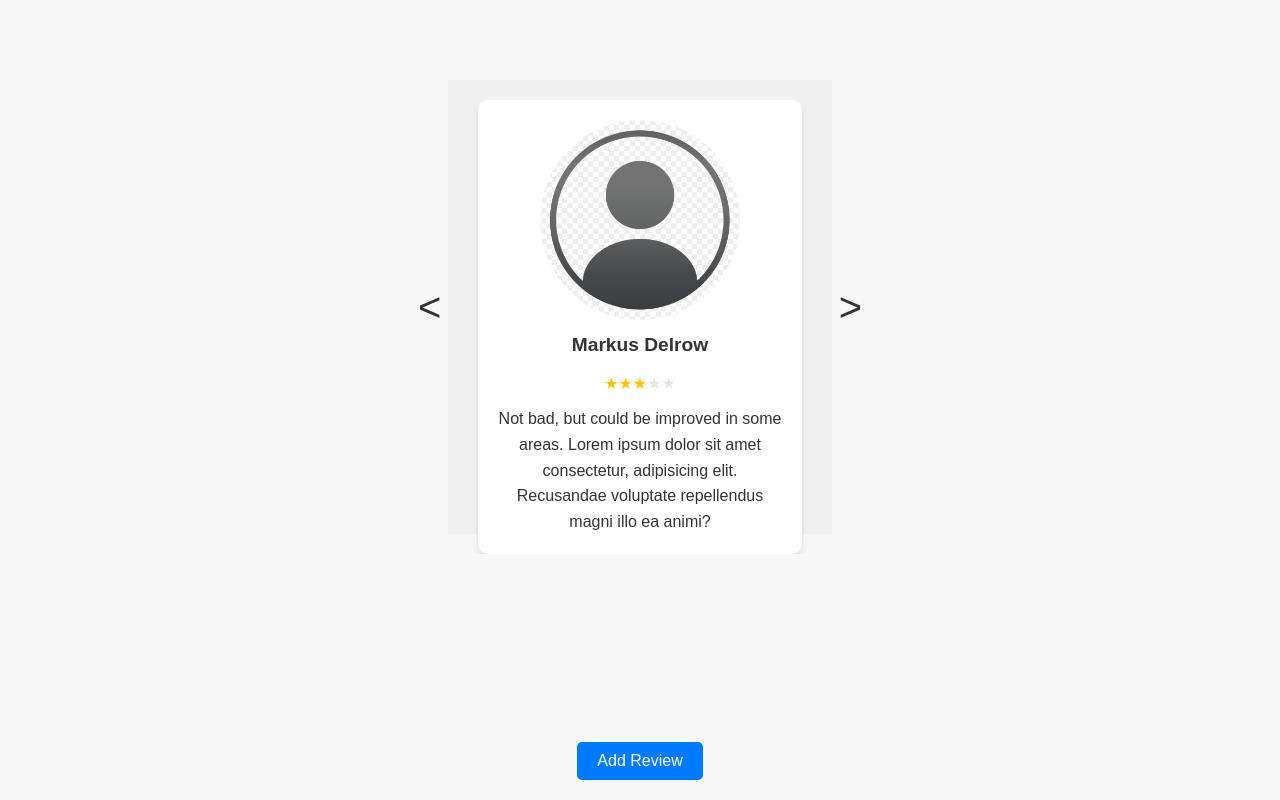
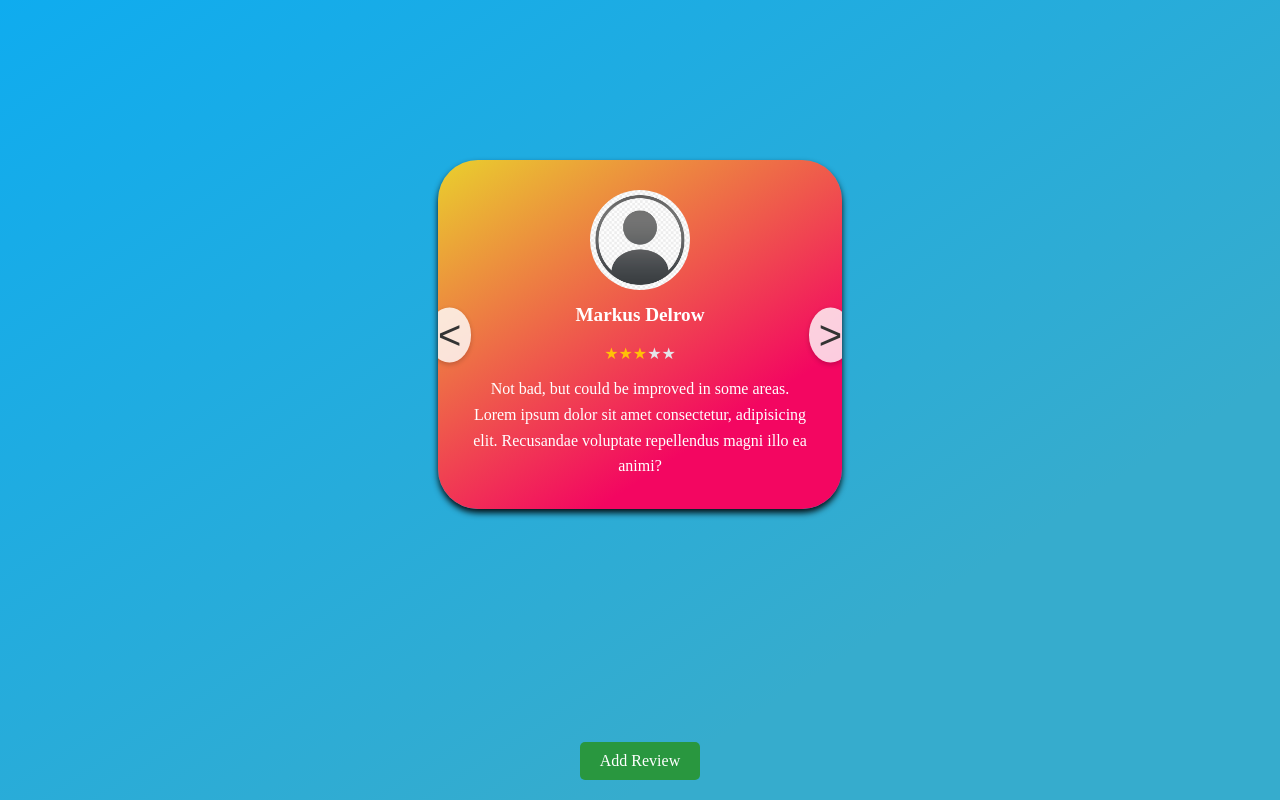
Before and after one commit to MikhailMaidan/testtask, a React (Vite) app in the folder testtask/: page / in a window 1280 px wide. Built offline with nearby package versions, Linux system fonts and the light colour scheme.

Commit message:
some styling

```diff
--- a/testtask/src/components/ReviewSlider.scss
+++ b/testtask/src/components/ReviewSlider.scss
@@ -1,42 +1,49 @@
+body {
+  background: linear-gradient(147deg, #0facef 0%, #36accd 74%);
+}
+
 .review-slider {
   position: absolute;
+  top: 20%;
   width: 30%;
-  max-width: 30%;
-  top: 10%;
-  left: 50%;
-  transform: translateX(-50%);
-  padding: 20px;
-  background-color: #f0f0f0e0;
-  transition: opacity 0.3s ease-in-out;
+  // background-image: linear-gradient(147deg, #e2d163 0%, #fd3838 74%);
+  background-image: linear-gradient(147deg, #e9d02d 0%, #f30661 74%);
+  // background-image: linear-gradient(147deg, #e9d02d 0%, #4516f0 74%);
+  overflow: hidden;
+  padding: 10px;
+  box-sizing: content-box;
+  border-radius: 2.5rem;
+  box-shadow: 0 4px 6px rgba(0, 0, 0, 0.9);
+
 
   &.fade-in {
     opacity: 1;
+    transition: opacity 0.2s ease-in;
   }
 
   &.fade-out {
     opacity: 0;
+    transition: opacity 0.2s ease-out;
   }
 
   .review-content {
     display: flex;
-    justify-content: space-between;
-    flex-wrap: wrap;
-    width: 100%;
-    overflow: hidden;
+    flex-direction: column;
+    align-items: center;
+    position: relative;
+  }
 
   .review-card {
-      flex: 1;
-      margin: 0 10px;
+    display: flex;
+    flex-direction: column;
+    align-items: center;
     padding: 20px;
-      background-color: white;
-      border-radius: 10px;
-      box-shadow: 0 4px 6px rgba(0, 0, 0, 0.1);
     text-align: center;
-      min-width: calc(20% - 20px);
+  }
 
   .profile-picture {
-        width: 200px;
-        height: 200px;
+    width: 100px;
+    height: 100px;
     border-radius: 50%;
     margin-bottom: 10px;
     object-fit: cover;
@@ -48,6 +55,9 @@
   h3 {
     font-size: 1.2rem;
     margin-bottom: 10px;
+    color: white;
+    font-family: "Grey Qo", cursive;
+    font-style: bold;
   }
 
   .rating {
@@ -64,9 +74,9 @@
 
   p {
     font-size: 1rem;
-        color: #333;
-      }
-    }
+    color: white;
+    font-family: "Grey Qo", cursive;
+    font-weight: 500;
   }
 
   .prev,
@@ -74,24 +84,28 @@
     position: absolute;
     top: 50%;
     transform: translateY(-50%);
-    background: none;
+    background: rgba(255, 255, 255, 0.8);
     border: none;
     font-size: 2.5rem;
     cursor: pointer;
     color: #333;
     z-index: 10;
+    padding: 5px 10px;
+    border-radius: 50%;
+    box-shadow: 0 2px 5px rgba(0, 0, 0, 0.2);
 
     &:hover {
-      color: #007bff;
+      background-color: #007bff;
+      color: #fff;
     }
   }
 
   .prev {
-    left: -30px;
+    left: -10px;
   }
 
   .next {
-    right: -30px;
+    right: -10px;
   }
 }
 
@@ -105,20 +119,25 @@
   max-width: 600px;
   text-align: center;
   z-index: 100;
+  font-family: "Grey Qo", cursive;
+  font-weight: 500;
 }
 
 .add-review-bottom button,
 .review-form-bottom button {
   padding: 10px 20px;
   font-size: 1rem;
-  background-color: #007bff;
+  background-color: #29973f;
   color: white;
+  font-style: bold;
   border: none;
   border-radius: 5px;
   cursor: pointer;
+  font-family: "Grey Qo", cursive;
+  font-weight: 500;
 
   &:hover {
-    background-color: #0056b3;
+    background-color: #f90404;
   }
 }
 
@@ -127,14 +146,20 @@
   padding: 20px;
   border-radius: 10px;
   box-shadow: 0 4px 6px rgba(0, 0, 0, 0.1);
+  font-family: "Grey Qo", cursive;
+  font-weight: normal;
 
   h3 {
     margin-bottom: 10px;
+    font-family: "Grey Qo", cursive;
+    font-weight: bold;
   }
 
   form {
     display: flex;
     flex-direction: column;
+    font-family: "Grey Qo", cursive;
+    font-weight: 500;
 
     input,
     textarea {
@@ -144,20 +169,28 @@
       border: 1px solid #ccc;
       font-size: 1rem;
       width: 100%;
+      font-family: "Grey Qo", cursive;
+      font-weight: 500;
     }
 
     .rating-selection {
       margin-bottom: 10px;
       text-align: left;
+      font-family: "Grey Qo", cursive;
+      font-weight: 500;
 
       label {
         margin-right: 10px;
         font-size: 1rem;
+        font-family: "Grey Qo", cursive;
+        font-weight: 500;
       }
 
       select {
         padding: 5px;
         font-size: 1rem;
+        font-family: "Grey Qo", cursive;
+        font-weight: 500;
       }
     }
 
--- a/testtask/src/components/data/reviews.json
+++ b/testtask/src/components/data/reviews.json
@@ -56,7 +56,7 @@
   {
     "id": 10,
     "name": "Billy Herrington",
-    "text": "Not worth the money. Lorem ipsum dolor sit amet consectetur, adipisicing elit. Recusandae voluptate repellendus magni illo ea animi?",
+    "text": "Not worth the money. Lorem ipsum dolor sit amet consectetur, adipisicing elit. Recusandae voluptate repellendus magni illo ea animi? Lorem ipsum dolor sit amet consectetur, adipisicing elit. Recusandae voluptate repellendus magni illo ea animi?",
     "rating": 2
   }
 ]
```
Lines whose indentation alone changed are shown as unchanged.
